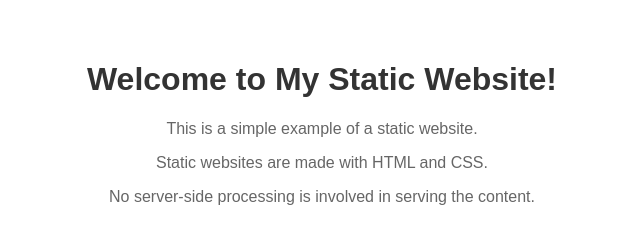
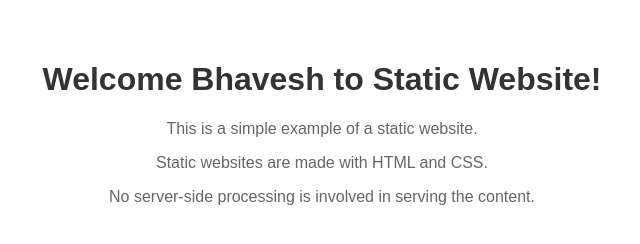
Before and after one commit to BhaveshGangurde/static-website, a plain HTML site: page index.html in a window 1280 px wide. Shown: the whole page, without its empty margins (318-958 px from the left). Drawn offline with Linux system fonts and the light colour scheme.

Commit message:
Update index.html

```diff
--- a/index.html
+++ b/index.html
@@ -22,7 +22,7 @@
     </style>
 </head>
 <body>
-    <h1>Welcome to My Static Website!</h1>
+    <h1>Welcome Bhavesh to Static Website!</h1>
     <p>This is a simple example of a static website.</p>
     <p>Static websites are made with HTML and CSS.</p>
     <p>No server-side processing is involved in serving the content.</p>
```
